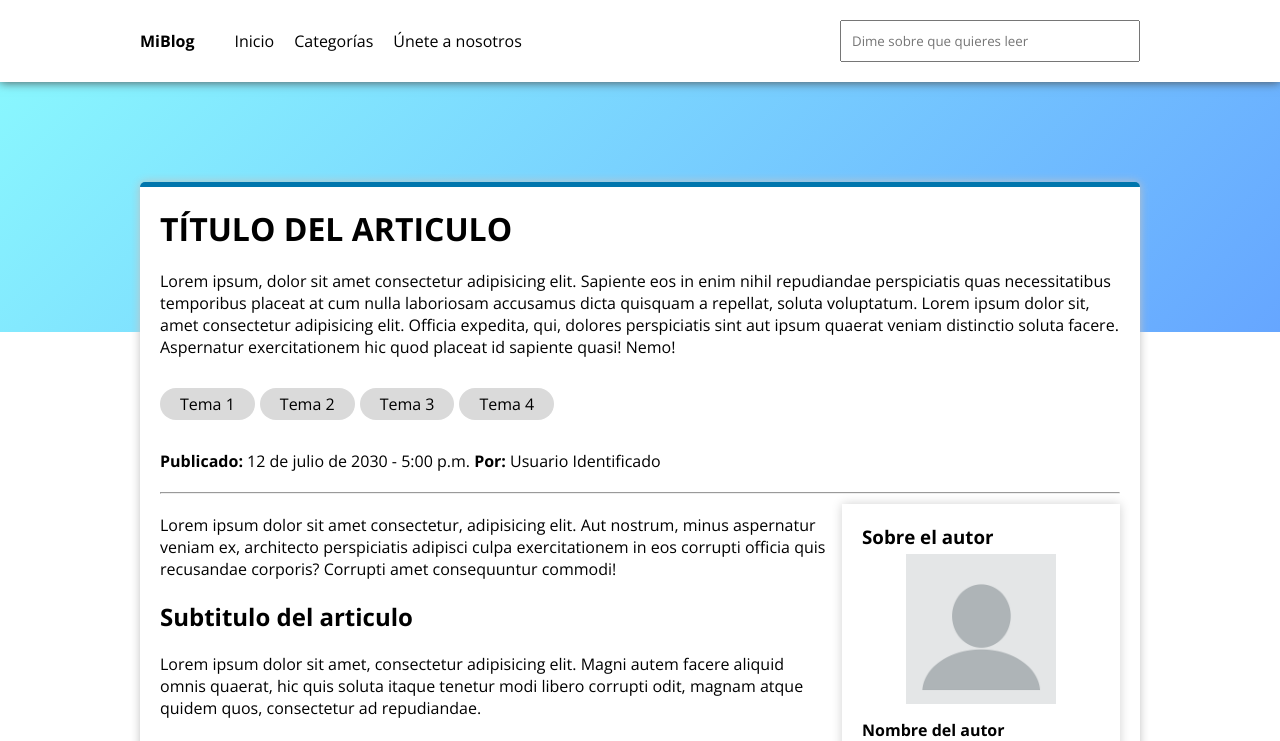
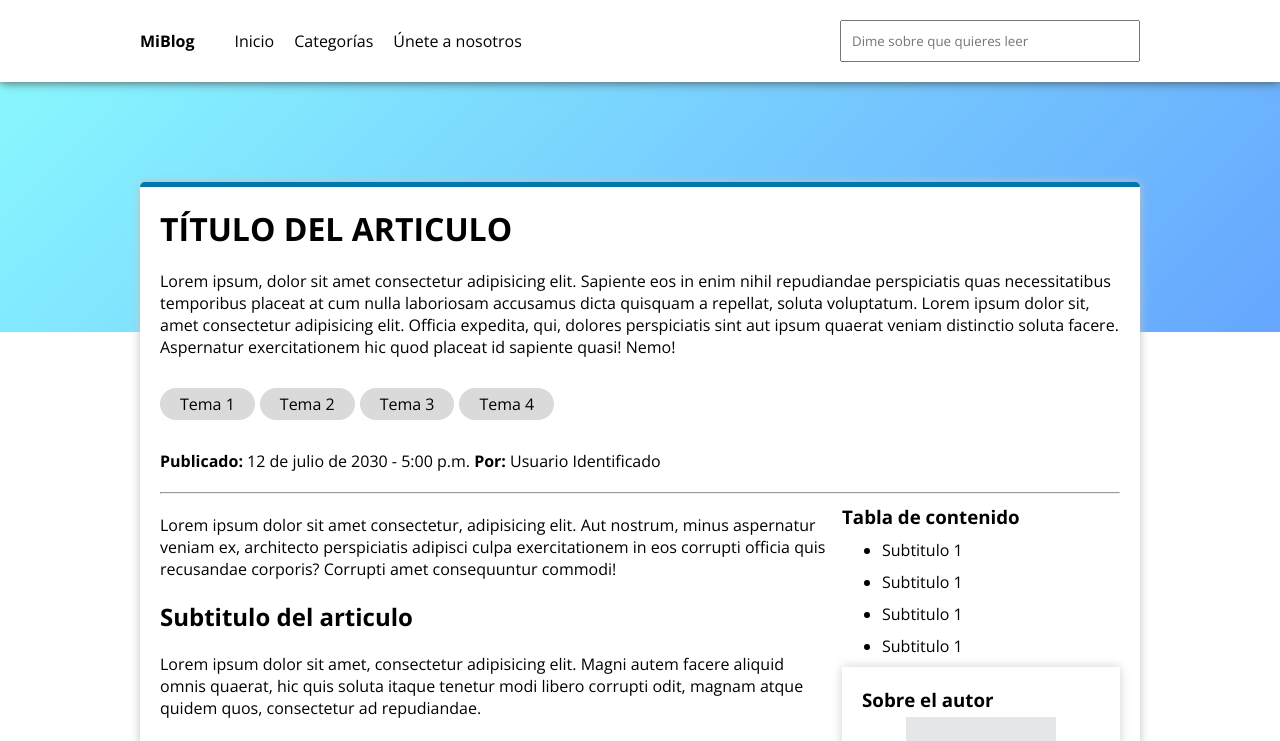
Before and after one commit to LisoProgrammer/blog_front, an Angular app: page / in a window 1280 px wide. Shown: the top 741 px of the page. Built offline with nearby package versions, Linux system fonts and the light colour scheme.

Commit message:
Se agrego la tabla de contenido, con una lista de subtemas, se agregaron los estilos

```diff
--- a/src/app/sidebar-ad/sidebar-ad.component.css
+++ b/src/app/sidebar-ad/sidebar-ad.component.css
@@ -1,5 +1,13 @@
 * {
     margin-bottom: 10px;
+}
+ul > li > a {
+    color: #000000;
+    text-decoration: none;
+    transition: color 0.3s ease;
+}
+ul > li > a:hover{
+    color: var(--color-1);
 }
 .img_autor{
     width: 100%;
--- a/src/app/sidebar-ad/sidebar-ad.component.html
+++ b/src/app/sidebar-ad/sidebar-ad.component.html
@@ -1,3 +1,20 @@
+<div>
+    <h3>Tabla de contenido</h3>
+    <ul>
+        <li>
+            <a href="">Subtitulo 1</a>
+        </li>
+        <li>
+            <a href="">Subtitulo 1</a>
+        </li>
+        <li>
+            <a href="">Subtitulo 1</a>
+        </li>
+        <li>
+            <a href="">Subtitulo 1</a>
+        </li>
+    </ul>
+</div>
 <div class="autor_section">
     <h3>Sobre el autor</h3>
     <div class="flex center img_autor">
```
